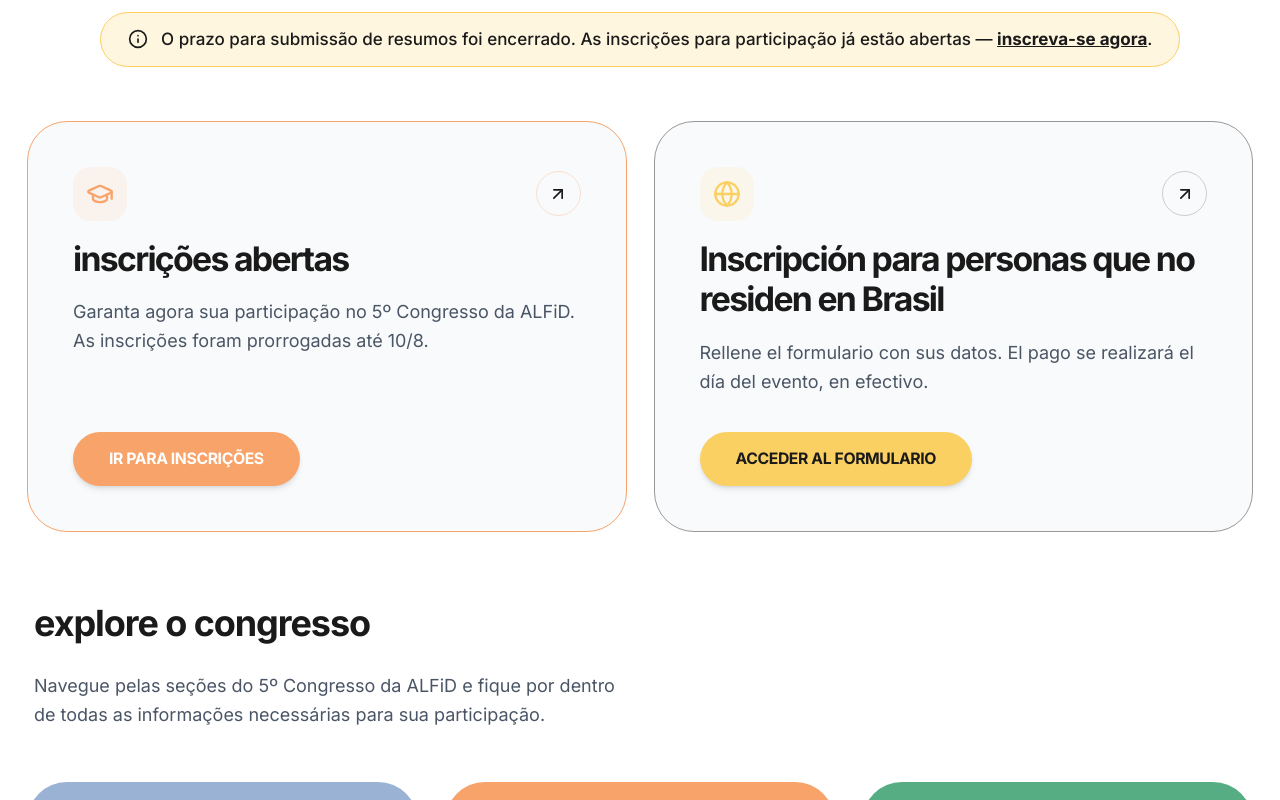
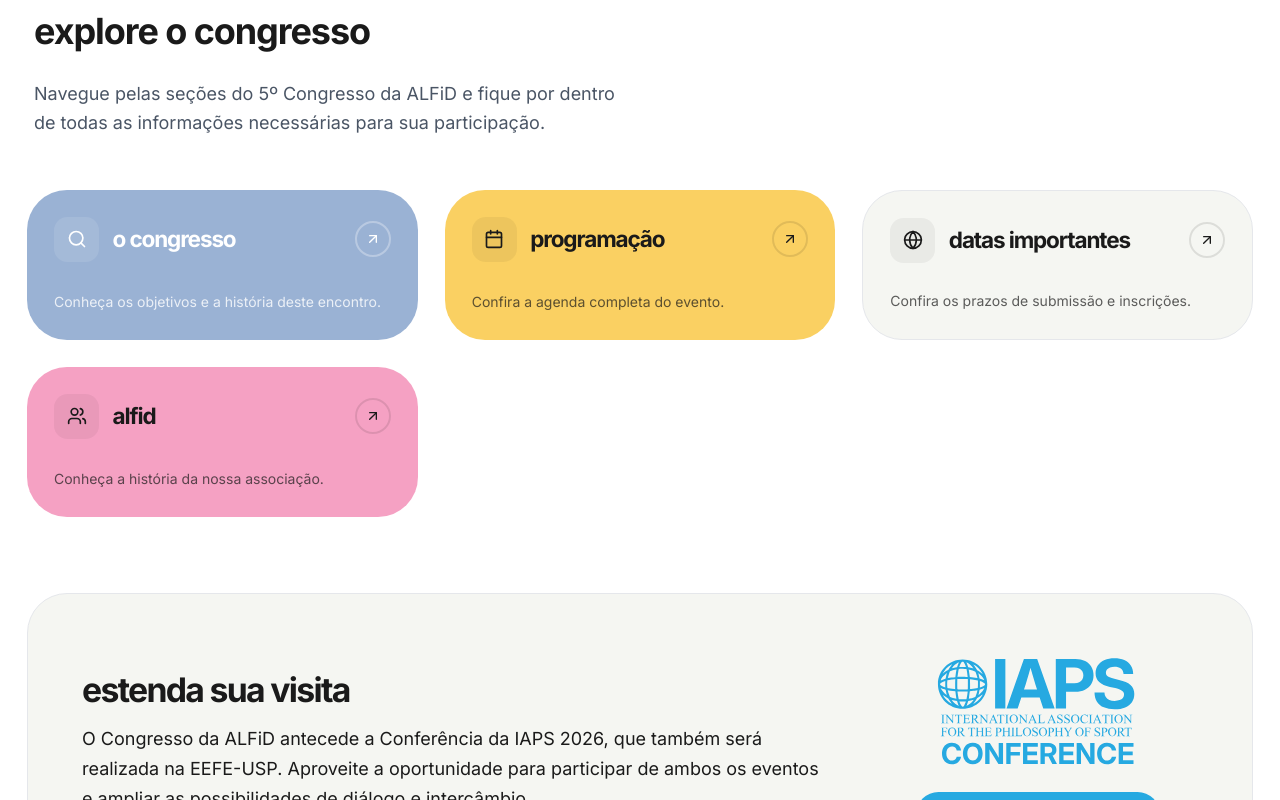
Before and after one commit to paulabassi/alfid-site, a React (Vite) app: page / in a window 1280 px wide. Shown: the part 780-1580 px from the top of the page. Built offline with nearby package versions, Linux system fonts and the light colour scheme; a web font is replaced by a local one.

Commit message:
Update conteudo.ts

```diff
--- a/src/conteudo.ts
+++ b/src/conteudo.ts
@@ -1,19 +1,19 @@
 export const content = {
   settings: {
     // Global Feature Toggles
-    registrationOpen: true,
-    submissionOpen: true,
+    registrationOpen: false,
+    submissionOpen: false,
 
     // Home Page Toggles
-    showNoticeBanner: true,
+    showNoticeBanner: false,
     showIapsSection: true,
-    showHomeRegistrationCta: true,
-    showHomeInternationalCta: true,
+    showHomeRegistrationCta: false,
+    showHomeInternationalCta: false,
 
     // Home Page Grid Cards Toggles
     showHomeCardCongress: true,
-    showHomeCardRegistration: true,
-    showHomeCardSubmissions: true,
+    showHomeCardRegistration: false,
+    showHomeCardSubmissions: false,
     showHomeCardSchedule: true,
     showHomeCardDates: true,
     showHomeCardAlfid: true,
```
